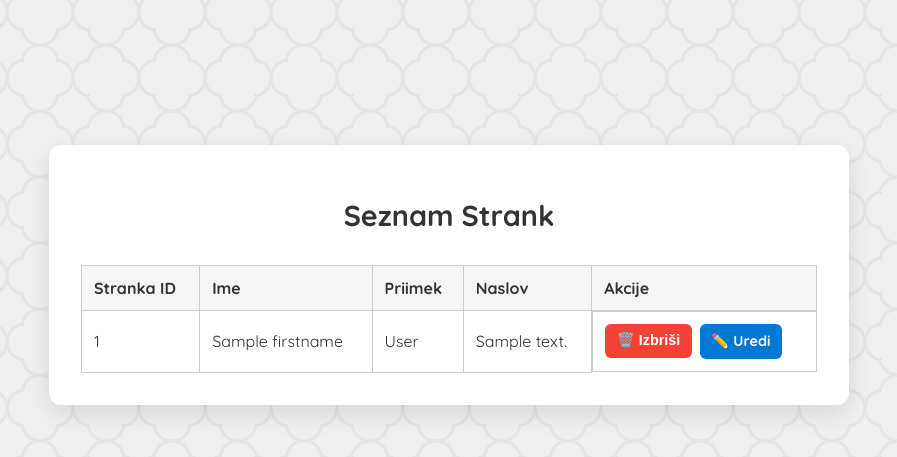
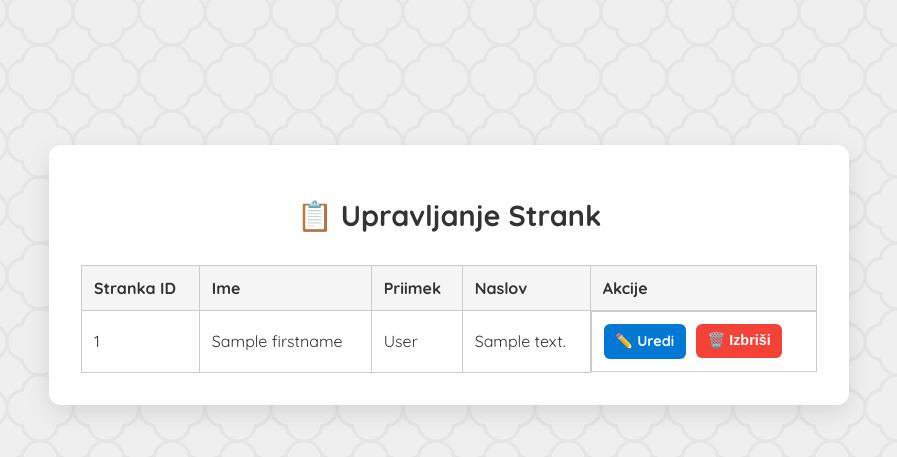
Before and after one commit to beaverDamDemo/python-fastapi-sample-naloga, a FastAPI app: template templates/upravljaj_stranke.html in a window 1280 px wide. Shown: the part 186-643 px from the top of the page, without its empty margins (191-1088 px from the left). Run offline with FastAPI, Linux system fonts and the light colour scheme; the template is opened without the code that fills it: most values are stand-ins (such as "Sample title", 1, 10 or a date in 2020).

Commit message:
renamed some things

```diff
--- a/templates/dodaj_stranko.html
+++ b/templates/dodaj_stranko.html
@@ -1,7 +1,7 @@
 {% extends "base.html" %} {% block title %}Dodaj Stranko{% endblock %} {% block
 content %}
 <div class="container">
-  <h1>Dodaj Stranko</h1>
+  <h1>➕ Dodaj Stranko</h1>
   <form method="post" action="/dodaj_stranko">
     <label for="firstname">Ime:</label>
     <input type="text" id="firstname" name="firstname" required />
--- a/templates/upravljaj_racune.html
+++ b/templates/upravljaj_racune.html
@@ -1,9 +1,8 @@
 {% extends "base.html" %} {% block title %}Upravljanje Računov{% endblock %} {%
 block content %}
 <div class="container">
-  <h1>🧾 Upravljanje Računov</h1>
-
-  <table class="styled-table">
+  <h1>⚙️ Upravljanje Računov</h1>
+  <table>
     <thead>
       <tr>
         <th>ID</th>
--- a/templates/upravljaj_stranke.html
+++ b/templates/upravljaj_stranke.html
@@ -1,8 +1,7 @@
 {% extends "base.html" %} {% block title %}Seznam Strank{% endblock %} {% block
 content %}
 <div class="container">
-  <h1>Seznam Strank</h1>
-
+  <h1>📋 Upravljanje Strank</h1>
   {% if stranke %}
   <table>
     <thead>
@@ -21,7 +20,10 @@ content %}
         <td>{{ s.firstname }}</td>
         <td>{{ s.lastname }}</td>
         <td>{{ s.address }}</td>
-        <td style="display: flex; gap: 0.5rem">
+        <td style="display: flex; gap: 10px; flex-direction: row">
+          <a href="/stranke/{{ s.stranka_id }}/uredi" class="btn btn-primary"
+            >✏️ Uredi</a
+          >
           <form
             method="post"
             action="/stranke/{{ s.stranka_id }}/delete"
@@ -29,9 +31,6 @@ content %}
           >
             <button type="submit" class="btn btn-error">🗑️ Izbriši</button>
           </form>
-          <a href="/stranke/{{ s.stranka_id }}/uredi" class="btn btn-primary"
-            >✏️ Uredi</a
-          >
         </td>
       </tr>
       {% endfor %}
--- a/templates/ustvari_racun.html
+++ b/templates/ustvari_racun.html
@@ -1,7 +1,7 @@
 {% extends "base.html" %} {% block title %}Ustvari Račun{% endblock %} {% block
 content %}
 <div class="container">
-  <h1>Ustvari Račun</h1>
+  <h1>🗂️ Ustvari Račun</h1>
   <form method="get" action="/racuni/isci_stranko">
     <label for="search_name">Išči po imenu ali priimku:</label>
     <input type="text" id="search_name" name="search_name" required />
```
